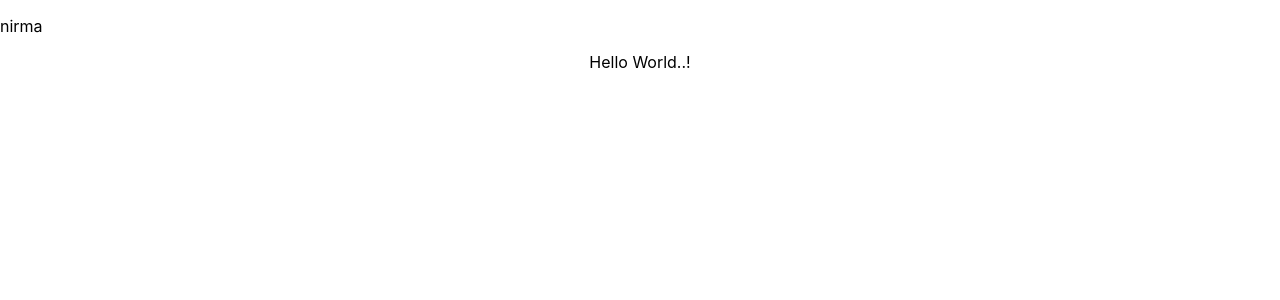
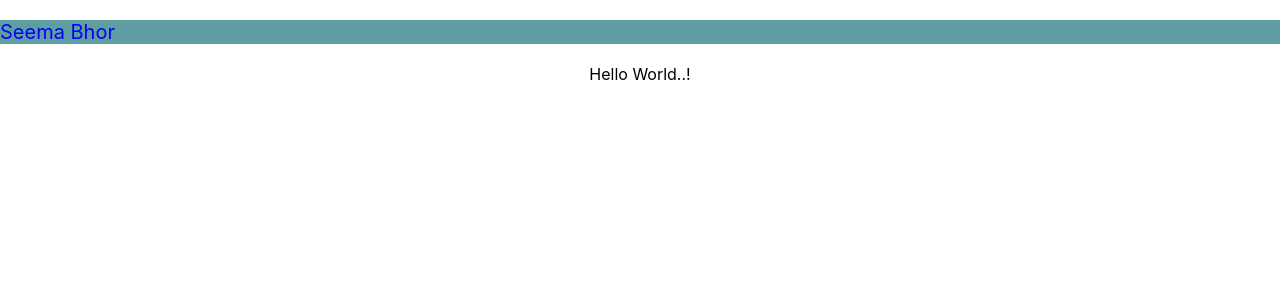
Before and after one commit to Sagarr315/first-react-app, a React (Create React App) app: page / in a window 1280 px wide. Shown: the top 300 px of the page. Built offline with nearby package versions, Linux system fonts and the light colour scheme.

Commit message:
Update Item.js

```diff
--- a/src/components/Item.js
+++ b/src/components/Item.js
@@ -1,6 +1,8 @@
+
+import './Item.css';
 
 function Item (){
-    return (<p>nirma</p>);
+    return (<p className="pa">Seema Bhor </p>);
 }
 
 export default Item;
```
